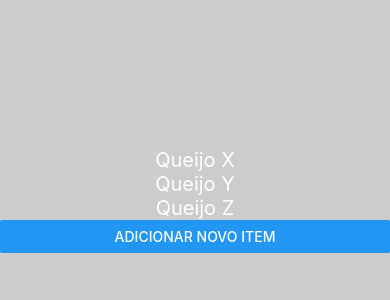
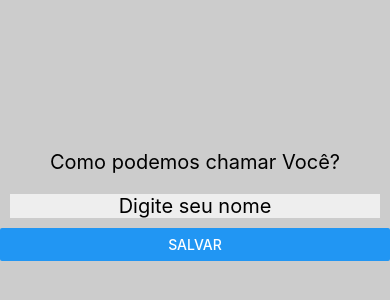
Before and after one commit to JulioMoreiraLeiteNeto/piloto, a React Native app: screen / in a window 390 px wide. Shown: the part 222-522 px from the top of the page. Built offline with nearby package versions, Linux system fonts and the light colour scheme.

Commit message:
feat: :sparkles: App Boas Vindas

```diff
--- a/App.tsx
+++ b/App.tsx
@@ -1,33 +1,49 @@
-import { Alert, Button, Pressable, SafeAreaView, StyleSheet, Text, TouchableHighlight, TouchableOpacity, TouchableWithoutFeedback, View } from 'react-native';
-import { PizzaItem } from './components/PizzaItem';
-import { RowItem } from './components/RowItem';
-import { useState } from 'react';
+import {
+  Alert,
+  Button,
+  Pressable,
+  SafeAreaView,
+  StyleSheet,
+  Text,
+  TextInput,
+  TouchableHighlight,
+  TouchableOpacity,
+  TouchableWithoutFeedback,
+  View,
+} from "react-native";
+import { PizzaItem } from "./components/PizzaItem";
+import { RowItem } from "./components/RowItem";
+import { useState } from "react";
 
 export default function App() {
+  const [nameInput, setNameInput] = useState("");
+  const [nameInput2, setNameInput2] = useState("");
 
-  const [ingredientes, setIngredientes] = useState(
-    [
-      "Queijo X",
-      "Queijo Y",
-      "Queijo Z"
-    ]);
-
-
-  const handleButton = () =>{
-    Alert.alert("Oiiii");
-  }
-
-  const handleNewingredient = () => {
-    setIngredientes((prev) => [...prev, "Novo Ingrediente"]);
-  }
+  const handleSaveName = () => {
+    setNameInput2(nameInput);
+    Alert.alert("Nome salvo com sucesso!");
+  };
   return (
     <SafeAreaView style={styles.container}>
-     {
-        ingredientes.map((ingrediente) => {
-          return <Text style={styles.texto}>{ingrediente}</Text>
-        })
-     }
-    <Button title='Adicionar Novo Item'onPress={handleNewingredient}></Button>
+      {nameInput2 === "" ? (
+        <>
+          <Text style={styles.texto}>Como podemos chamar Você?</Text>
+          <TextInput
+            placeholder="Digite seu nome"
+            style={styles.input}
+            value={nameInput}
+            onChangeText={(text) => setNameInput(text)}
+          />
+          <Button title="Salvar" onPress={handleSaveName}></Button>
+        </>
+      ) : (
+        <>
+          <Text style={styles.texto}>
+            Olá {nameInput}, seja muito bem vindo!
+          </Text>
+          <Button title="Voltar" onPress={() => setNameInput2('')}></Button>
+        </>
+      )}
     </SafeAreaView>
   );
 }
@@ -35,14 +51,29 @@ export default function App() {
 const styles = StyleSheet.create({
   container: {
     flex: 1,
-    backgroundColor: '#ccc',
-    alignContent: 'center',
-    justifyContent: 'center',
-    color: '#000',
+    backgroundColor: "#ccc",
+    alignContent: "center",
+    justifyContent: "center",
+    color: "#000",
   },
   texto: {
-    color: '#fff',
+    color: "#000",
     fontSize: 20,
-    textAlign: 'center',
+    textAlign: "center",
+    margin: 10,
+  },
+  input: {
+    color: "#000",
+    fontSize: 20,
+    textAlign: "center",
+    margin: 10,
+    backgroundColor: "#EEE",
+  },
+  btn: {
+    color: "#000",
+    fontSize: 20,
+    textAlign: "center",
+    margin: 10,
+    backgroundColor: "green",
   },
 });
```
Also changed, not shown: components/BoasVindas.tsx (added, +72 -0 lines).
